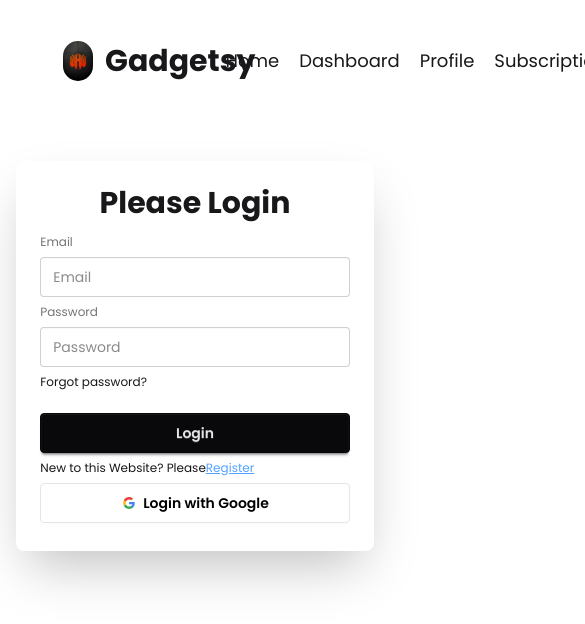
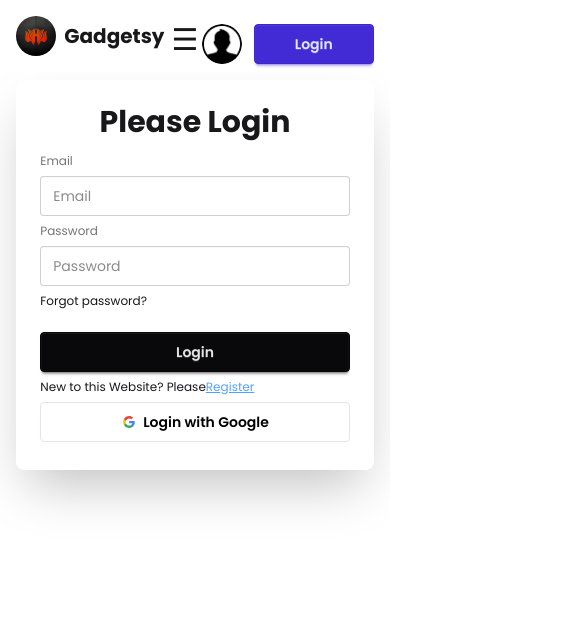
Before and after one commit to ahamedraju1/assignment-demo-09, a React (Vite) app: page /auth/login in a window 390 px wide. Shown: the top 624 px of the page, 585 px wide, since content can reach past the window. Built offline with nearby package versions, Linux system fonts and the light colour scheme; no server answers.

Commit message:
responsive navbar and subscription layout for all devicies

```diff
--- a/src/Component/Navbar/Navbar.jsx
+++ b/src/Component/Navbar/Navbar.jsx
@@ -1,4 +1,4 @@
-import React, { use } from 'react';
+import React, { use, useEffect, useState } from 'react';
 import { Link, NavLink } from 'react-router';
 import logo from '../../assets/logo_1.jpg'
 import { AuthContext } from '../../Provider/AuthProvider';
@@ -6,6 +6,14 @@ import userIcon from '../../assets/user.png'
 
 const Navbar = () => {
     const { user, userSignOut } = use(AuthContext);
+    const [menu, setMenu] = useState(false);
+    useEffect(()=>{
+        if(menu){
+            document.body.style.overflow = "hidden";
+        }else{
+            document.body.style.overflow = "auto"
+        }
+    },[menu]);
 
     const handleLogOut = () => {
         console.log("user trying to Logout");
@@ -17,28 +25,45 @@ const Navbar = () => {
                 console.log(error);
             })
     }
+
     return (
         <>
+            <div className='fixed top-0 left-0 w-full z-50'>
 
-
-
-            <div className="w-11/12 mx-auto flex justify-between items-center py-5 px-8 bg-white relative z-10">
-
-                <div className="flex items-center gap-3">
-                    <img className="w-12 h-10 rounded-full" src={logo} alt="Logo" />
-                    <h3 className="text-3xl font-bold">Gadgetsy</h3>
+                <div className="w-11/12 mx-auto flex justify-between items-center sm:py-5 py-2 lg:px-8 bg-white relative z-10">
+                    <div className="flex items-center gap-2 sm:gap-3">
+                        <img className="w-10 h-10 rounded-full" src={logo} alt="Logo" />
+                        <h3 className="text-xl sm:text-2xl lg:text-3xl font-bold">Gadgetsy</h3>
                     </div>
-                <div>
+                    <div className=''>
                         {user && user.email}
                     </div>
-                <div className="nav flex gap-5 text-lg">
+
+                    <nav className="hidden md:flex gap-5 text-lg font-medium">
+                        <NavLink to="/" className={({ isActive }) => (isActive ? "active-link" : undefined)}>Home</NavLink>
+                        <NavLink to="/dashboard">Dashboard</NavLink>
+                        <NavLink to="/profile">Profile</NavLink>
+                        <NavLink to='/subPackage'>Subscription </NavLink>
+                    </nav>
+
+                    <div className='md:hidden mt-2 flex items-center'>
+                        <button className="text-3xl" onClick={() => setMenu(!menu)}>☰
+                        </button>
+
+                        {
+                            menu && (
+                                <div className="md:hidden absolute top-full left-0 w-full flex flex-col gap-3 px-6 py-4 bg-gray-50 border-t">
                                     <NavLink to="/" className={({ isActive }) => (isActive ? "active-link" : undefined)}>Home</NavLink>
                                     <NavLink to="/dashboard">Dashboard</NavLink>
                                     <NavLink to="/profile">Profile</NavLink>
                                     <NavLink to='/subPackage'>Subscription </NavLink>
                                 </div>
-                <div className='login-btn flex gap-5 items-center'>
-                    <img className='w-12 rounded-full' src={`${user ? user.photoURL : userIcon}`} alt="user" />
+                            )
+                        }
+                    </div>
+
+                    <div className='flex items-center gap-3 mt-4'>
+                        <img className='w-10 h-10 rounded-full' src={`${user ? user.photoURL : userIcon}`} alt="user" />
                         {
                             user ? <button
                                 onClick={handleLogOut}
@@ -51,7 +76,7 @@ const Navbar = () => {
 
                     </div>
                 </div>
-
+            </div>
         </>
     );
 };
--- a/src/HomeLayout/Slider.jsx
+++ b/src/HomeLayout/Slider.jsx
@@ -7,15 +7,13 @@ import { Swiper, SwiperSlide } from 'swiper/react';
 import 'swiper/css';
 import 'swiper/css/navigation';
 import 'swiper/css/pagination';
-
 import { Autoplay, Navigation, Pagination } from 'swiper/modules';
 
+const Slider = () => {
 
-
-const Slider = () => {
     return (
         <>
-        <div className='w-full'>
+        <div className='w-full pt-20'>
         <Swiper
           modules={[Navigation, Pagination, Autoplay]}
           spaceBetween={30}
@@ -38,40 +36,8 @@ const Slider = () => {
          <div className="swiper-button-prev !w-8 !h-8 text-white after:!text-sm"></div>
         <div className="swiper-button-next !w-8 !h-8 text-white after:!text-sm"></div>
         </Swiper>
-        {/* daisy ui from */}
         </div>
-        {/* <div>
-            <div className="carousel w-full">
-                <div id="slide1" className="carousel-item relative w-full">
-                    <img
-                        src={slider_img}
-                        className="w-full h-4/5" />
-                    <div className="absolute left-5 right-5 top-1/2 flex -translate-y-1/2 transform justify-between">
-                        <a href="#slide4" className="btn btn-circle">❮</a>
-                        <a href="#slide2" className="btn btn-circle">❯</a>
-                    </div>
-                </div>
-                <div id="slide2" className="carousel-item relative w-full">
-                    <img
-                        src={slid_img_2}
-                        className="w-full h-4/5" />
-                    <div className="absolute left-5 right-5 top-1/2 flex -translate-y-1/2 transform justify-between">
-                        <a href="#slide1" className="btn btn-circle">❮</a>
-                        <a href="#slide3" className="btn btn-circle">❯</a>
-                    </div>
-                </div>
-                <div id="slide3" className="carousel-item relative w-full">
-                    <img
-                        src={slid_img_3}
-                        className="w-full h-4/5" />
-                    <div className="absolute left-5 right-5 top-1/2 flex -translate-y-1/2 transform justify-between">
-                        <a href="#slide2" className="btn btn-circle">❮</a>
-                        <a href="#slide4" className="btn btn-circle">❯</a>
-                    </div>
-                </div>
 
-            </div>
-        </div> */}
         </>
     );
 };
--- a/src/HomeLayout/SubscriptionBox.jsx
+++ b/src/HomeLayout/SubscriptionBox.jsx
@@ -13,12 +13,13 @@ const SubscriptionBox = () => {
 
     return (
         <>
-        <h2 className='text-3xl font-semibold text-center my-10'> Subscription service your Dream our Goal</h2>
-        <div className='grid grid-cols-3 gap-5 items-center justify-center'>
+        <h2 className='text-3xl font-semibold text-center my-12
+        '> Subscription service your Dream our Goal</h2>
+        <div className='grid grid-cols-1 sm:grid-cols-2 lg:grid-cols-3 gap-5'>
             {
                 products.map((item) => (
                     <>
-                        <div key={item.id} className='card bg-base-100 w-full shadow-sm'>
+                        <div key={item.id} className='card bg-base-100 w-full h-full flex flex-col shadow-sm'>
                             <figure className="px-10 pt-10">
                                 <img
                                     src={item.thumbnail}
--- a/src/Pages/Dashboard/Dashboard.jsx
+++ b/src/Pages/Dashboard/Dashboard.jsx
@@ -6,14 +6,14 @@ import usePageTitle from '../../Hooks/usePageTitle';
 const Dashboard = () => {
     usePageTitle("dashboard");
     return (
-        <div>
+        <div className='pt-16'>
             <Helmet>
                 <title>Dashboard | Gadgetsy </title>
             </Helmet>
             <Navbar></Navbar>
             <div className='bg-gray-100 min-h-[500px]'>
             <div className='space-y-2'>
-             <h2 className='text-2xl font-extralight ml-12 mt-6'> Your Subscription Score will be displayed here </h2>
+             <h2 className='text-2xl font-extralight ml-12 mt-6 py-2'> Your Subscription Score will be displayed here </h2>
              <p className='ml-12 mt-5'>your current Score:  </p>
              <p className='ml-12'>your membership ID:  </p>
              <p className='ml-12'>your current status: Standard </p>
--- a/src/Pages/Subscription/Subscription.jsx
+++ b/src/Pages/Subscription/Subscription.jsx
@@ -4,18 +4,21 @@ import usePageTitle from '../../Hooks/usePageTitle';
 
 const Subscription = () => {
     usePageTitle("Subscription ")
+
     return (
         <>
             <Navbar />
 
-            <div className='my-28'>
+            <div className='my-24 pt-16'>
+                <div className='w-11/12 mx-auto bg-gray-100 py-8'>
                     <h2 className='text-center text-3xl font-bold  '>Subscription Packages </h2>
-                    <p className='text-center text-base-400 text-blue-600 mb-5'>For your future dream with us</p>
-             <div className='w-11/12 mx-auto flex gap-5'>
+                    <p className='text-center text-base-400 text-blue-600 mb-5'>For your smartest dream with us</p>
+                </div>
+             <div className='w-11/12 mx-auto grid grid-cols-1 sm:grid-cols-2  lg:grid-cols-3 gap-5 pt-5 '>
                 {/* basic */}
-                     <div className="card w-96 bg-base-100 shadow-sm">
+                     <div className="card w-full bg-base-100 shadow-md h-full">
                     <div className="card-body">
-                        <span className="badge badge-xs badge-warning">Most Popular</span>
+                        <span className="badge badge-xs badge-warning">Best-selling</span>
                         <div className="flex justify-between">
                             <h2 className="text-3xl font-bold">Basic</h2>
                             <span className="text-xl">$19/mo</span>
@@ -52,7 +55,7 @@ const Subscription = () => {
                     </div>
                 </div>
                 {/* standard */}
-                <div className="card w-96 bg-base-100 shadow-sm">
+                <div className="card w-full bg-base-100 shadow-md h-full">
                     <div className="card-body">
                         <span className="badge badge-xs badge-warning">Most Popular</span>
                         <div className="flex justify-between">
@@ -91,7 +94,7 @@ const Subscription = () => {
                     </div>
                 </div>
                 {/* premium */}
-                <div className="card w-96 bg-base-100 shadow-sm">
+                <div className="card w-full bg-base-100 shadow-md h-full">
                     <div className="card-body">
                         <span className="badge badge-xs badge-warning">Most Popular</span>
                         <div className="flex justify-between">
```
Lines whose indentation alone changed are shown as unchanged.
